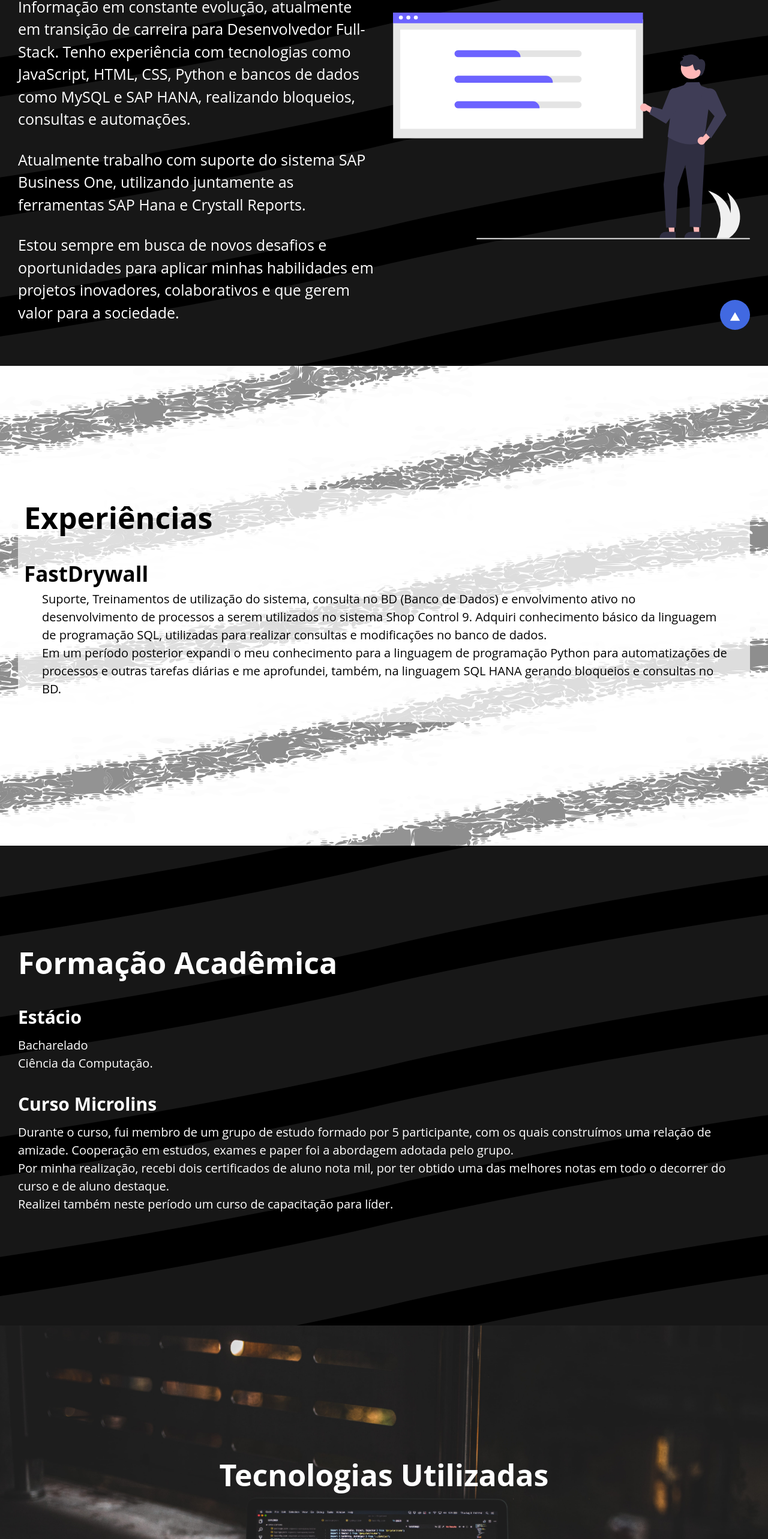
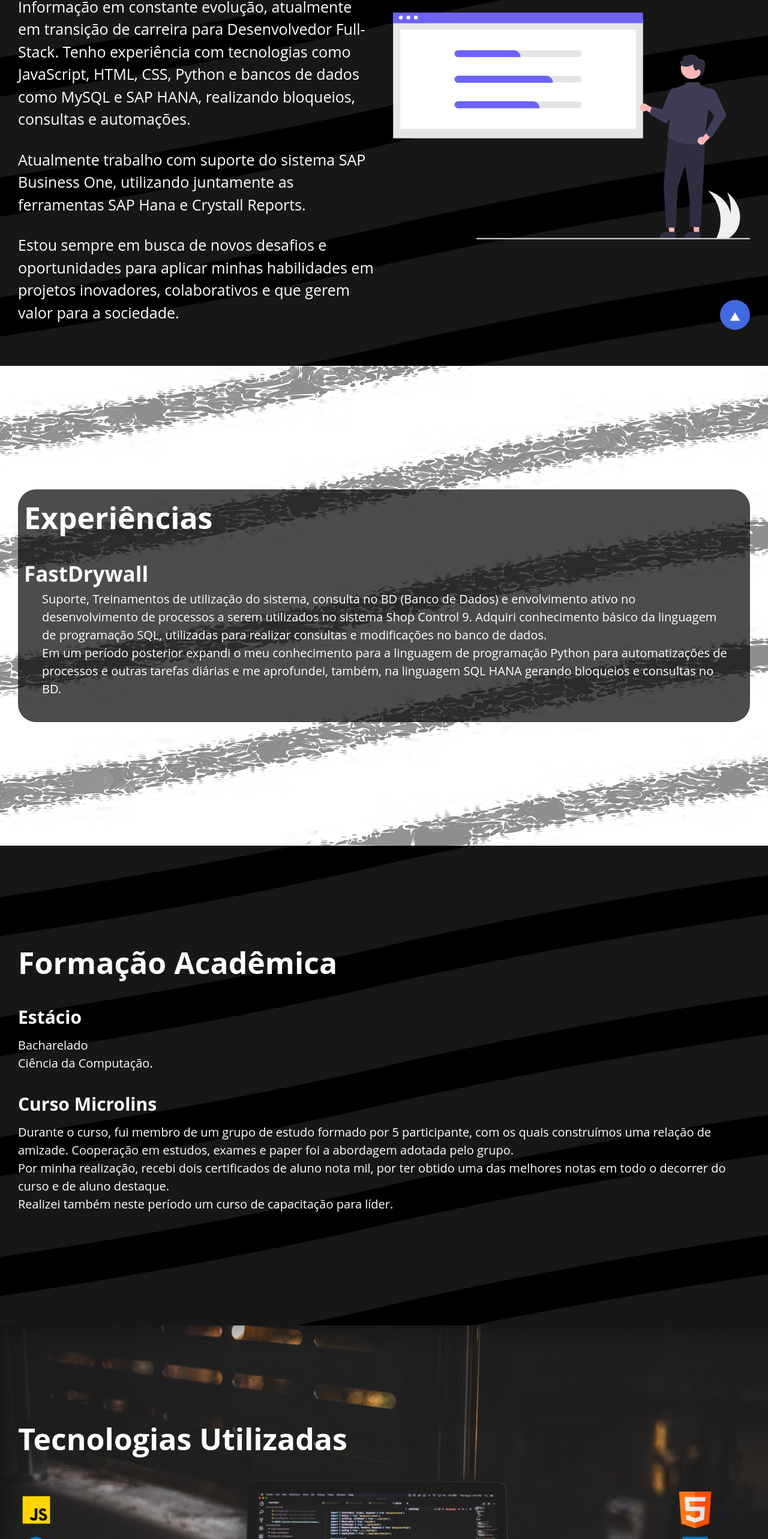
Before and after one commit to Wyterlin/my-website, a React (Create React App) app: page / in a window 1280 px wide. Shown: the part 220-2786 px from the top of the page at 60% size. Built offline with nearby package versions, Linux system fonts and the light colour scheme.

Commit message:
Updates page title and adjusts style classes for sections, including new background classes and layout improvements

```diff
--- a/public/index.html
+++ b/public/index.html
@@ -22,7 +22,7 @@
       work correctly both with client-side routing and a non-root public URL.
       Learn how to configure a non-root public URL by running `npm run build`.
     -->
-  <title>CWS</title>
+  <title>ChristianWS</title>
 </head>
 
 <body>
--- a/src/components/layout/Main.js
+++ b/src/components/layout/Main.js
@@ -8,7 +8,7 @@ const Main = () => {
   return (
     <>
       <main>
-        <section id="profile-section" className="bg-black section">
+        <section id="profile-section" className="bg-black-wpp section">
           <div className="section-content profile-content">
             <div className="about-content">
               <div>
@@ -28,7 +28,7 @@ const Main = () => {
             </div>
           </div>
         </section>
-        <section id="experience-section" className="bg-white section">
+        <section id="experience-section" className="bg-white-wpp section">
           <div className="section-content experience-content">
             <div className="experience">
               <h1>{mainData.experienceTitle}</h1>
@@ -49,7 +49,10 @@ const Main = () => {
             </div>
           </div>
         </section>
-        <section id="academic-training-section" className="bg-black section">
+        <section
+          id="academic-training-section"
+          className="bg-black-wpp section"
+        >
           <div className="section-content academic-training-content">
             <div className="academic-training">
               <h1>{mainData.academicTrainingTitle}</h1>
@@ -91,7 +94,7 @@ const Main = () => {
             </div>
           </div>
         </section>
-        <section id="contact-section" className="bg-black section">
+        <section id="contact-section" className="bg-ctn section">
           <div className="section-content contact-content contact">
             <div className="contact">
               <h1 className="main-values">{mainData.contatoH1}</h1>
--- a/src/styles/components/Header.css
+++ b/src/styles/components/Header.css
@@ -6,6 +6,7 @@ nav {
     right: 0;
     width: 100%;
     border-bottom: 0.1rem solid var(--primary-color);
+    z-index: 2;
 }
 
 /*Menu Responsivo*/
--- a/src/styles/components/Main.css
+++ b/src/styles/components/Main.css
@@ -49,7 +49,7 @@
 }
 
 .experience {
-    background-color: rgba(255, 255, 255, 0.7);
+    background-color: rgba(0, 0, 0, 0.7);
     padding: 1rem;
     border-radius: 3rem;
 }
@@ -102,24 +102,16 @@
 
 /*Tecnologias*/
 .technologies-content {
+    min-height: 100vh;
     display: flex;
-    justify-content: center;
-    min-height: 100vh;
+    flex-flow: column wrap;
 }
 
 .technologies h1 {
-    margin: 7rem;
     display: flex;
-    justify-content: center;
+    margin-bottom: 5rem;
+    margin-top: 10%;
     font-size: 5rem;
-    padding-bottom: 3rem;
-}
-
-.technologies {
-    display: flex;
-    justify-content: center;
-    flex-flow: column wrap;
-    min-height: 100vh;
 }
 
 .technologies-logo {
@@ -141,18 +133,18 @@
     width: 100%;
 }
 
-.logo-card img {
-    max-width: 100%;
-}
-
 .logo-card {
     transition: 0.5s ease;
     cursor: pointer;
     width: 20%;
 }
 
-.logo-grid-l:hover>:not(:hover),
-.logo-grid-r:hover>:not(:hover) {
+.logo-card img {
+    max-width: 50%;
+}
+
+.technologies-logo:hover .logo-grid-l>:not(:hover),
+.technologies-logo:hover .logo-grid-r>:not(:hover) {
     opacity: 0.3;
 }
 
--- a/src/styles/global/Layout.css
+++ b/src/styles/global/Layout.css
@@ -13,22 +13,31 @@ main {
     padding: var(--gap);
 }
 
-.bg-black {
+.bg-ctn {
+    background: linear-gradient(to bottom, var(--primary-color), #0d1117);
+    border-bottom: 1px solid #21262d;
+    background-size: cover;
+    background-position: center center;
+    color: var(--secondary-color);
+}
+
+.bg-black-wpp {
     background-image: url("../../assets/images/bg-black.svg");
     background-size: cover;
     background-position: center center;
     color: var(--secondary-color);
 }
 
-.bg-white {
+.bg-white-wpp {
     background-image: url("../../assets/images/bg-white.svg");
     background-size: cover;
     background-position: center center;
-    color: var(--primary-color);
+    color: var(--secondary-color);
 }
 
 .bg-technologies {
     background-image: url("../../assets/images/technologies.jpg");
+    box-shadow: inset 50px 50px 50px -50px rgba(0, 0, 0, 0.5);
     background-attachment: fixed;
     background-size: cover;
     background-position: center center;
```
